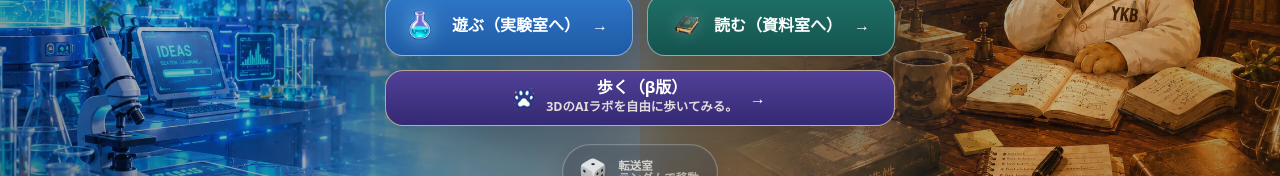
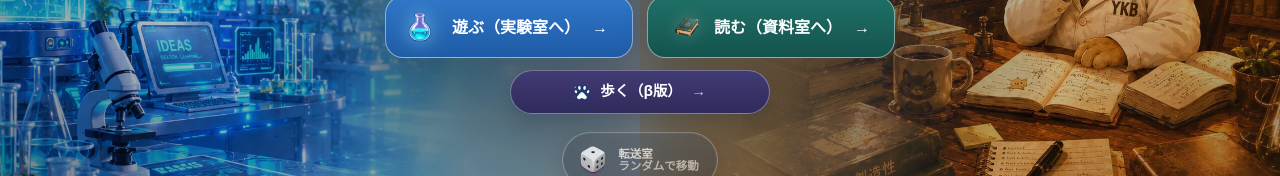
Before and after one commit to yokobo103/yokobo_ai_lab, a Next.js app: page / in a window 1280 px wide. Shown: the part 414-590 px from the top of the page. Built offline with nearby package versions, Linux system fonts and the light colour scheme; no server answers.

Commit message:
トップページの歩くボタンを控えめに調整

```diff
--- a/app/_redesign/styles/top-page.css
+++ b/app/_redesign/styles/top-page.css
@@ -384,12 +384,27 @@
 
 .hero-section__walk-action {
   display: flex;
-  width: min(100%, 510px);
-  margin: 14px auto 0;
+  width: min(100%, 260px);
+  margin: 12px auto 0;
 }
 
 .hero-section__walk-action .lab-button {
   width: 100%;
+  min-height: 44px;
+  gap: 8px;
+  padding-inline: 16px;
+  border-radius: 999px;
+  font-size: 0.9rem;
+  box-shadow: 0 8px 18px rgba(11, 29, 51, 0.22);
+}
+
+.hero-section__walk-action .lab-button__icon {
+  width: 20px;
+  height: 20px;
+}
+
+.hero-section__walk-action .lab-button__arrow {
+  opacity: 0.72;
 }
 
 .hero-section__about-link {
@@ -568,23 +583,21 @@
 }
 
 .lab-button--walk {
-  border-color: rgba(255, 232, 166, 0.64);
+  border-color: rgba(255, 255, 255, 0.34);
   background:
-    linear-gradient(180deg, rgba(83, 65, 153, 0.96), rgba(52, 42, 116, 0.94)),
-    #342a74;
+    linear-gradient(180deg, rgba(67, 61, 119, 0.9), rgba(47, 43, 91, 0.9)),
+    #2f2b5b;
 }
 
 .lab-button--walk:hover,
 .lab-button--walk:focus-visible {
   box-shadow:
-    var(--shadow-panel),
-    0 0 0 1px rgba(255, 232, 166, 0.38),
-    0 16px 36px rgba(41, 31, 101, 0.38),
-    0 0 28px rgba(142, 123, 232, 0.24);
+    0 10px 22px rgba(11, 29, 51, 0.28),
+    0 0 0 1px rgba(255, 255, 255, 0.2);
 }
 
 .hero-section__walk-action .lab-button__subtitle {
-  display: block;
+  display: none;
   color: rgba(255, 247, 235, 0.86);
   font-size: 0.78rem;
   font-weight: 700;
@@ -1655,6 +1668,7 @@
     border-radius: 18px;
     padding: 12px 14px;
     text-align: left;
+    box-shadow: var(--shadow-panel);
   }
 
   .hero-section__walk-action .lab-button__icon {
@@ -1669,6 +1683,7 @@
   }
 
   .hero-section__walk-action .lab-button__subtitle {
+    display: block;
     font-size: clamp(0.72rem, 3vw, 0.78rem);
     white-space: nowrap;
   }
```
